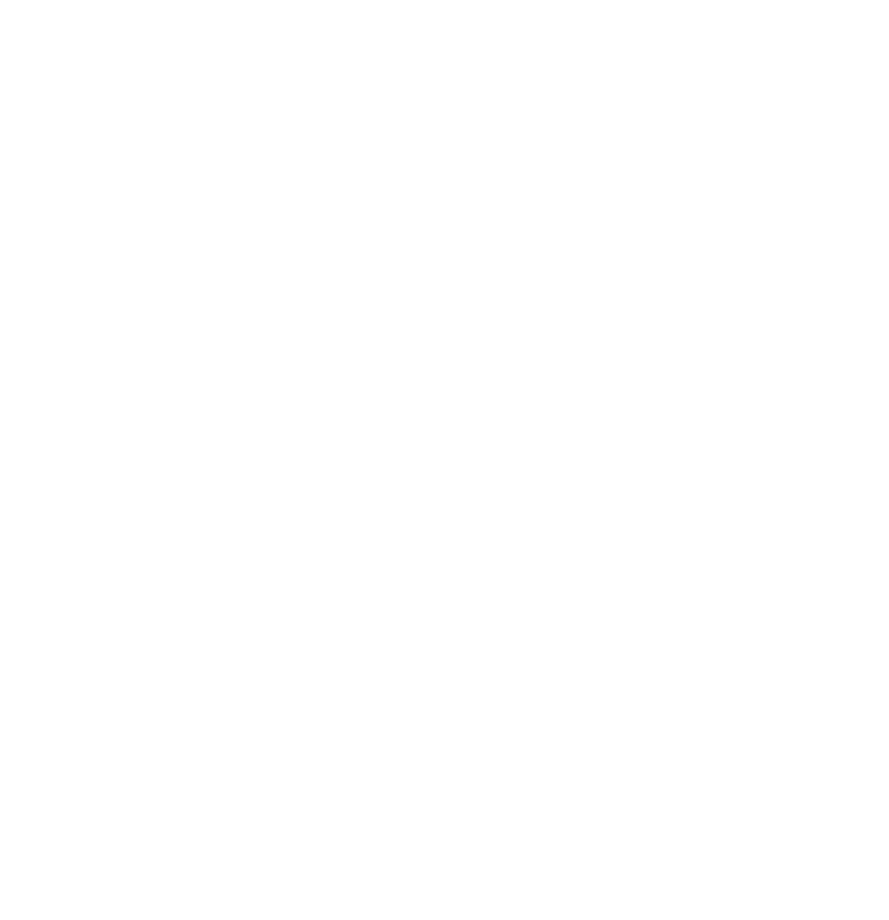
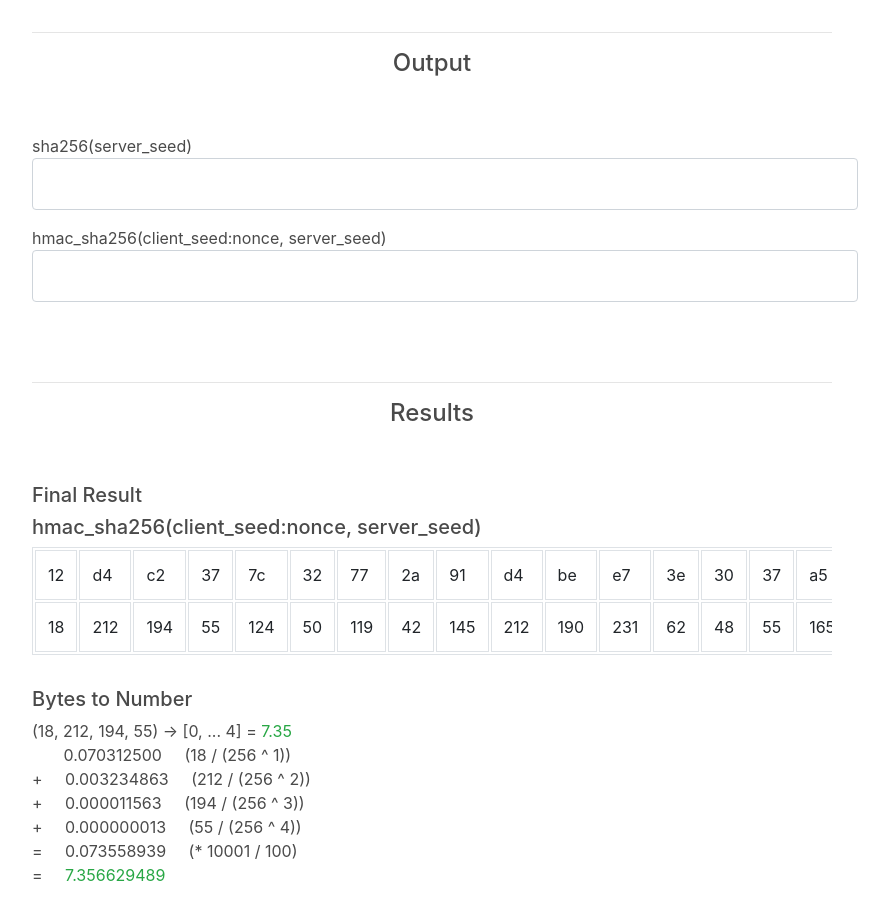
Before and after one commit to dotplayplay/games-verifiaction, a SvelteKit app: page /verify/classic-dice in a window 1280 px wide. Before the commit this address had no page. Shown: the part 520-1440 px from the top of the page, without its empty margins (208-1097 px from the left). Before the commit the page ends 800 px from the top, so only its background shows below. Built offline with nearby package versions, Linux system fonts and the light colour scheme.

Commit message:
grace and truth

```diff
--- /dev/null
+++ b/src/routes/verify/classic-dice/+page.svelte
@@ -0,0 +1,209 @@
+<script>
+
+</script>
+
+<div id="app" class="main">
+    <h1 class="text-center pb-5">ClassicDice verify</h1>
+    <hr>
+
+    <form class="py-5">
+        <h2 class="text-center">Input</h2>
+        <div class="form-group">
+            <input placeholder="Client Seed" class="form-control">
+        </div>
+        <div class="form-group">
+            <input placeholder="Server Seed" class="form-control">
+        </div>
+        <div class="form-group">
+            <input placeholder="Server Seed Hash" class="form-control">
+        </div>
+        <div class="form-group">
+            <input placeholder="Nonce" class="form-control">
+        </div>
+    </form>
+
+    <hr>
+
+    <form class="py-5">
+        <h2 class="text-center pb-5">Output</h2>
+        <div class="form-group">
+            <div>sha256(server_seed)</div>
+            <input readonly class="form-control">
+        </div> <div class="form-group">
+            <div>hmac_sha256(client_seed:nonce, server_seed)</div>
+            <input readonly class="form-control">
+        </div>
+    </form>
+    <hr>
+    <form class="py-5">
+        <h2 class="text-center pb-5">Results</h2>
+        <h5>Final Result</h5>
+        <h5>hmac_sha256(client_seed:nonce, server_seed)</h5>
+        <div class="form-group" style="overflow-x: auto;">
+            <table class="table table-sm table-bordered">
+                <tbody>
+                    <tr>
+                        <td class="">12</td>
+                        <td class="">d4</td>
+                        <td class="">c2</td>
+                        <td class="">37</td>
+                        <td class="text-muted">7c</td>
+                        <td class="text-muted">32</td>
+                        <td class="text-muted">77</td>
+                        <td class="text-muted">2a</td>
+                        <td class="text-muted">91</td>
+                        <td class="text-muted">d4</td>
+                        <td class="text-muted">be</td>
+                        <td class="text-muted">e7</td>
+                        <td class="text-muted">3e</td>
+                        <td class="text-muted">30</td>
+                        <td class="text-muted">37</td>
+                        <td class="text-muted">a5</td>
+                        <td class="text-muted">36</td>
+                        <td class="text-muted">ce</td>
+                        <td class="text-muted">94</td>
+                        <td class="text-muted">28</td>
+                        <td class="text-muted">32</td>
+                        <td class="text-muted">2f</td>
+                        <td class="text-muted">39</td>
+                        <td class="text-muted">b9</td>
+                        <td class="text-muted">e1</td>
+                        <td class="text-muted">35</td>
+                        <td class="text-muted">84</td>
+                        <td class="text-muted">8c</td><td class="text-muted">f1</td>
+                        <td class="text-muted">e2</td><td class="text-muted">5b</td>
+                        <td class="text-muted">a4</td></tr> <tr><td class="">18</td>
+                        <td class="">212</td><td class="">194</td>
+                        <td class="">55</td><td class="text-muted">124</td>
+                        <td class="text-muted">50</td><td class="text-muted">119</td>
+                        <td class="text-muted">42</td><td class="text-muted">145</td>
+                        <td class="text-muted">212</td><td class="text-muted">190</td>
+                        <td class="text-muted">231</td><td class="text-muted">62</td>
+                        <td class="text-muted">48</td><td class="text-muted">55</td>
+                        <td class="text-muted">165</td><td class="text-muted">54</td>
+                        <td class="text-muted">206</td><td class="text-muted">148</td>
+                        <td class="text-muted">40</td><td class="text-muted">50</td>
+                        <td class="text-muted">47</td><td class="text-muted">57</td>
+                        <td class="text-muted">185</td><td class="text-muted">225</td>
+                        <td class="text-muted">53</td><td class="text-muted">132</td>
+                        <td class="text-muted">140</td><td class="text-muted">241</td>
+                        <td class="text-muted">226</td><td class="text-muted">91</td>
+                        <td class="text-muted">164</td>
+                    </tr>
+                </tbody>
+            </table>
+        </div>
+        <h5>Bytes to Number</h5>
+        <div class="form-group">
+            (18, 212, 194, 55) -&gt; [0, ... 4] =
+            <span class="text-success">7.35</span>
+            <div><span>&nbsp;&nbsp;&nbsp;&nbsp;&nbsp;&nbsp;</span>
+                <span> 0.070312500&nbsp;&nbsp;&nbsp;&nbsp;</span>
+                <span>(18 / (256 ^ 1))</span>
+            </div>
+            <div>
+                <span>+&nbsp;&nbsp;&nbsp;&nbsp;</span>
+                <span>0.003234863&nbsp;&nbsp;&nbsp;&nbsp;</span>
+                <span>(212 / (256 ^ 2))</span>
+            </div> <div><span>+&nbsp;&nbsp;&nbsp;&nbsp;</span>
+                <span>0.000011563&nbsp;&nbsp;&nbsp;&nbsp;</span>
+                <span>(194 / (256 ^ 3))</span></div>
+            <div>
+                <span>+&nbsp;&nbsp;&nbsp;&nbsp;</span>
+                <span>0.000000013&nbsp;&nbsp;&nbsp;&nbsp;</span>
+                <span>(55 / (256 ^ 4))</span>
+            </div>
+            <div>
+                <span>=&nbsp;&nbsp;&nbsp;&nbsp;</span>
+                <span>0.073558939&nbsp;&nbsp;&nbsp;&nbsp;&nbsp;</span>(* 10001 / 100)</div>
+            <div>
+                <span>=&nbsp;&nbsp;&nbsp;&nbsp;</span>
+                <span class="text-success">7.356629489</span>
+            </div>
+        </div>
+    </form>
+</div>
+
+<style>
+.main {
+    width: 800px;
+    margin: 50px auto;
+}
+.text-center {
+    text-align: center!important;
+}
+h1 {
+    font-size: 2.5rem;
+}
+.pb-5, .py-5 {
+    padding-bottom: 3rem!important;
+}
+hr {
+    margin-top: 1rem;
+    margin-bottom: 1rem;
+    border: 0;
+    border-top: 1px solid rgba(0,0,0,.1);
+}
+hr {
+    box-sizing: content-box;
+    height: 0;
+    overflow: visible;
+}
+.text-center {
+    text-align: center!important;
+}
+.form-group {
+    margin-bottom: 1rem;
+}
+.form-control {
+    display: block;
+    width: 100%;
+    height: calc(1.5em + 0.75rem + 2px);
+    padding: 0.375rem 0.75rem;
+    font-size: 1rem;
+    font-weight: 400;
+    line-height: 1.5;
+    color: #495057;
+    background-color: #fff;
+    background-clip: padding-box;
+    border: 1px solid #ced4da;
+    border-radius: 0.25rem;
+    transition: border-color .15s ease-in-out,box-shadow .15s ease-in-out;
+}
+.form-group {
+    margin-bottom: 1rem;
+}
+.text-center {
+    text-align: center!important;
+}
+ h5 {
+    font-size: 1.25rem;
+}
+ h1, h2, h5{
+    margin-bottom: 0.5rem;
+    font-weight: 500;
+    line-height: 1.2;
+}
+.table-bordered {
+    border: 1px solid #dee2e6;
+}
+.table {
+    width: 100%;
+    margin-bottom: 1rem;
+    color: #212529;
+}
+.table-bordered td {
+    border: 1px solid #dee2e6;
+}
+.table-sm td {
+    padding: 0.3rem;
+}
+.table td {
+    padding: 0.75rem;
+    vertical-align: top;
+    border-top: 1px solid #dee2e6;
+}
+.text-success {
+    color: #28a745!important;
+}
+</style>
```
